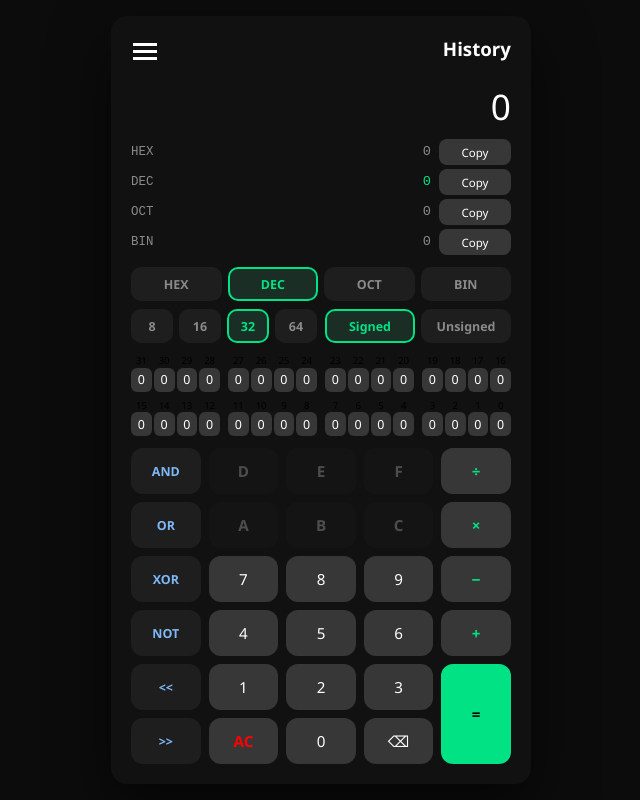
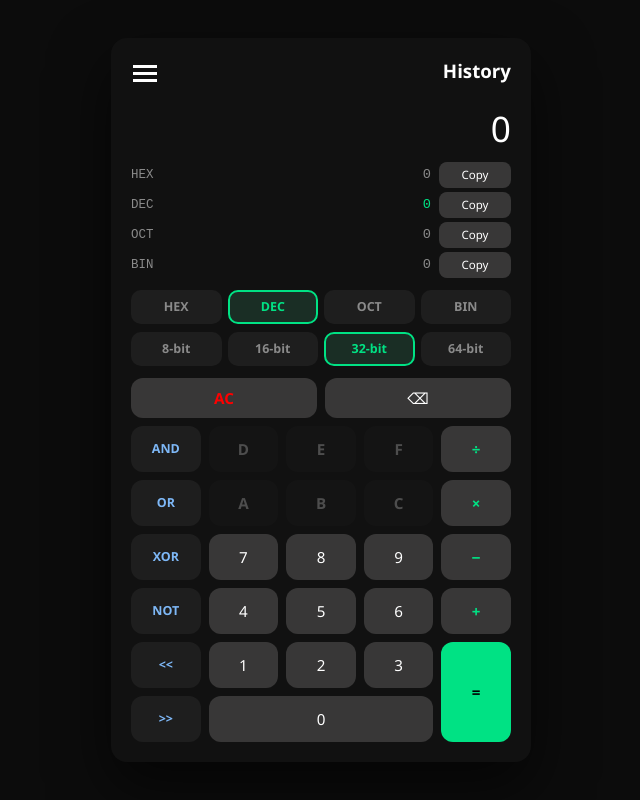
Before and after one commit to Kortzyy/CalculatorWeb-2024, a plain HTML site: page pages/programmer.html in a window 1280 px wide. Shown: the whole page, without its empty margins (319-959 px from the left). Drawn offline with Linux system fonts and the light colour scheme.

Commit message:
Programmer Calcu UI

```diff
--- a/assets/css/calculator.css
+++ b/assets/css/calculator.css
@@ -122,32 +122,28 @@ button:active {
 .readout-value { text-align: right; font-size: 0.85rem; line-height: 1.3; overflow-wrap: anywhere; }
 .copy-btn      { height: 26px; padding: 0; font-size: 0.72rem; border-radius: 8px; }
 
-/* 2. Mode bar: base (full row) / bit width + sign (half each) */
-.mode-bar   { display: grid; grid-template-columns: 1fr 1fr; gap: 8px; margin-bottom: 12px; }
+/* 2. Mode bar: two equal rows — base, then bit width */
+.mode-bar   { display: grid; gap: 8px; margin-bottom: 12px; }
 .mode-group { display: grid; grid-auto-flow: column; grid-auto-columns: minmax(0, 1fr); gap: 6px; }
-.mode-base  { grid-column: 1 / -1; }
 .mode-bar .base-btn { height: 34px; padding: 0 4px; font-size: 0.78rem; }
 
-/* 3. Bit grid: nibbles of 4 bits, 4 nibbles per row (2 on small screens) */
-.bit-grid  { display: flex; flex-wrap: wrap; justify-content: center; gap: 8px; margin-bottom: 12px; }
-.nibble    { display: grid; grid-template-columns: repeat(4, minmax(0, 1fr)); gap: 2px; flex: 0 0 calc((100% - 24px) / 4); }
-.bit-cell  { display: flex; flex-direction: column; align-items: center; }
-.bit-cell small { font-size: 0.6rem; line-height: 1.3; }
-.bit       { width: 100%; height: 24px; padding: 0; font-size: 0.78rem; border-radius: 6px; }
+/* 3. Keypad: control row on top, then [bitwise | digits | operators] */
+.keypad     { display: grid; gap: 8px; }
+.keypad-top { display: grid; grid-template-columns: 1fr 1fr; gap: 8px; }
+.keypad-top button { height: 40px; font-size: 0.95rem; }
 
-/* 4. Keypad: 5 equal columns → [bitwise 1] [digits 3] [operators 1] */
-.keypad { display: grid; grid-template-columns: repeat(5, minmax(0, 1fr)); grid-template-rows: repeat(6, 46px); gap: 8px; }
-.zone   { grid-row: 1 / -1; display: grid; grid-template-rows: subgrid; }
+.keypad-main  { display: grid; grid-template-columns: repeat(5, minmax(0, 1fr)); grid-template-rows: repeat(6, 46px); gap: 8px; }
+.zone         { grid-row: 1 / -1; display: grid; grid-template-rows: subgrid; }
 .zone-bitwise { grid-column: 1; }
 .zone-digits  { grid-column: 2 / 5; grid-template-columns: subgrid; }
 .zone-ops     { grid-column: 5; }
+.zone-digits [data-num="0"] { grid-column: 1 / -1; }
 .zone-ops .equal { grid-row: span 2; }
-.keypad button   { height: 100%; padding: 0; font-size: 0.95rem; }
+.keypad-main button  { height: 100%; padding: 0; font-size: 0.95rem; }
 .zone-bitwise button { font-size: 0.78rem; }
 
 @media (max-width: 480px) {
-    .nibble { flex-basis: calc((100% - 8px) / 2); }
-    .keypad { gap: 6px; grid-template-rows: repeat(6, 42px); }
+    .keypad-main { gap: 6px; grid-template-rows: repeat(6, 42px); }
 }
 
 /* =============================================
--- a/assets/js/programmer.js
+++ b/assets/js/programmer.js
@@ -1,18 +1,18 @@
 /* =============================================
    programmer.js — Programmer Calculator Logic
-   BigInt-based: 8/16/32/64-bit, signed/unsigned
+   BigInt-based: 8/16/32/64-bit (signed)
    ============================================= */
 
 const $ = (sel) => document.querySelector(sel);
 const resultEl    = $("#result");
 const operationEl = $("#operation");
-const bitGrid     = $("#bitGrid");
 
 const RADIX  = { HEX: 16, DEC: 10, OCT: 8, BIN: 2 };
 const PREFIX = { HEX: "0x", DEC: "", OCT: "0o", BIN: "0b" };
 const SYMBOL = { "&": "AND", "|": "OR", "^": "XOR", "<<": "<<", ">>": ">>", "*": "×", "/": "÷", "+": "+", "-": "−" };
 
-let base = "DEC", width = 32, signed = true;
+let base = "DEC", width = 32;
+const signed = true;   // always signed (two's complement)
 let tokens = [];      // e.g. ["FF", "+", "1"] — numbers are whole strings
 let lastValue = 0n;   // result of the last "="
 let hasError = false;
@@ -71,30 +71,6 @@ function calculate() {
     tokens = [];
 }
 
-/* ── Bit grid ── */
-function buildBits() {
-    let html = "";
-    for (let n = width / 4 - 1; n >= 0; n--) {
-        html += '<div class="nibble">';
-        for (let i = n * 4 + 3; i >= n * 4; i--) {
-            html += `<div class="bit-cell"><small>${i}</small><button class="bit" data-bit="${i}" aria-pressed="false">0</button></div>`;
-        }
-        html += "</div>";
-    }
-    bitGrid.innerHTML = html;
-    bitGrid.dataset.width = width;
-}
-
-function renderBits(v) {
-    if (bitGrid.dataset.width !== String(width)) buildBits();
-    const u = BigInt.asUintN(width, v);
-    bitGrid.querySelectorAll(".bit").forEach((b) => {
-        const on = (u >> BigInt(b.dataset.bit)) & 1n;
-        b.textContent = on;
-        b.setAttribute("aria-pressed", on === 1n);
-    });
-}
-
 /* ── Render ── */
 function render() {
     const v = current();
@@ -111,7 +87,6 @@ function render() {
     }
     document.querySelectorAll(".readout").forEach((r) => r.classList.toggle("active-base", r.dataset.base === base));
 
-    renderBits(v);
     document.querySelectorAll(".keypad [data-num]").forEach((b) => {
         b.disabled = parseInt(b.dataset.num, 16) >= RADIX[base];
     });
@@ -139,23 +114,14 @@ $(".mode-bar").addEventListener("click", (e) => {
     if (!btn) return;
 
     const prev = base;
-    const { base: b, width: w, sign } = btn.dataset;
-    if (b)    base = b;
-    if (w)    width = Number(w);
-    if (sign) signed = sign === "signed";
+    const { base: b, width: w } = btn.dataset;
+    if (b) base = b;
+    if (w) width = Number(w);
 
     btn.parentElement.querySelectorAll("button").forEach((x) => x.classList.toggle("active", x === btn));
 
     lastValue = wrap(lastValue);
     tokens = tokens.map((t) => (isOp(t) ? t : fmt(wrap(parse(t, prev)))));
-    render();
-});
-
-bitGrid.addEventListener("click", (e) => {
-    const btn = e.target.closest(".bit");
-    if (!btn) return;
-    hasError = false;
-    setValue(wrap(current() ^ (1n << BigInt(btn.dataset.bit))));
     render();
 });
 
--- a/pages/programmer.html
+++ b/pages/programmer.html
@@ -66,31 +66,30 @@
             </div>
         </section>
 
-        <!-- 2. Mode & bit controls -->
+        <!-- 2. Mode bar -->
         <section class="mode-bar">
-            <div class="mode-group mode-base" role="group" aria-label="Number base">
+            <div class="mode-group" role="group" aria-label="Number base">
                 <button class="base-btn" data-base="HEX">HEX</button>
                 <button class="base-btn active" data-base="DEC">DEC</button>
                 <button class="base-btn" data-base="OCT">OCT</button>
                 <button class="base-btn" data-base="BIN">BIN</button>
             </div>
             <div class="mode-group" role="group" aria-label="Bit width">
-                <button class="base-btn" data-width="8">8</button>
-                <button class="base-btn" data-width="16">16</button>
-                <button class="base-btn active" data-width="32">32</button>
-                <button class="base-btn" data-width="64">64</button>
-            </div>
-            <div class="mode-group" role="group" aria-label="Signed or unsigned">
-                <button class="base-btn active" data-sign="signed">Signed</button>
-                <button class="base-btn" data-sign="unsigned">Unsigned</button>
+                <button class="base-btn" data-width="8">8-bit</button>
+                <button class="base-btn" data-width="16">16-bit</button>
+                <button class="base-btn active" data-width="32">32-bit</button>
+                <button class="base-btn" data-width="64">64-bit</button>
             </div>
         </section>
 
-        <!-- 3. Bit grid (built by programmer.js) -->
-        <section class="bit-grid" id="bitGrid" aria-label="Bit grid"></section>
+        <!-- 3. Keypad: control row, then bitwise | digits | arithmetic -->
+        <section class="keypad">
+            <div class="keypad-top">
+                <button class="clear" data-action="clear">AC</button>
+                <button data-action="delete">⌫</button>
+            </div>
 
-        <!-- 4. Keypad: bitwise | digits | arithmetic -->
-        <section class="keypad">
+            <div class="keypad-main">
                 <div class="zone zone-bitwise">
                     <button class="bitwise" data-op="&amp;">AND</button>
                     <button class="bitwise" data-op="|">OR</button>
@@ -116,9 +115,7 @@
                     <button data-num="1">1</button>
                     <button data-num="2">2</button>
                     <button data-num="3">3</button>
-                <button class="clear" data-action="clear">AC</button>
                     <button data-num="0">0</button>
-                <button data-action="delete">⌫</button>
                 </div>
 
                 <div class="zone zone-ops">
@@ -127,6 +124,7 @@
                     <button class="operator" data-op="-">−</button>
                     <button class="operator" data-op="+">+</button>
                     <button class="equal" data-action="equal">=</button>
+                </div>
             </div>
         </section>
 
```
Lines whose indentation alone changed are shown as unchanged.
